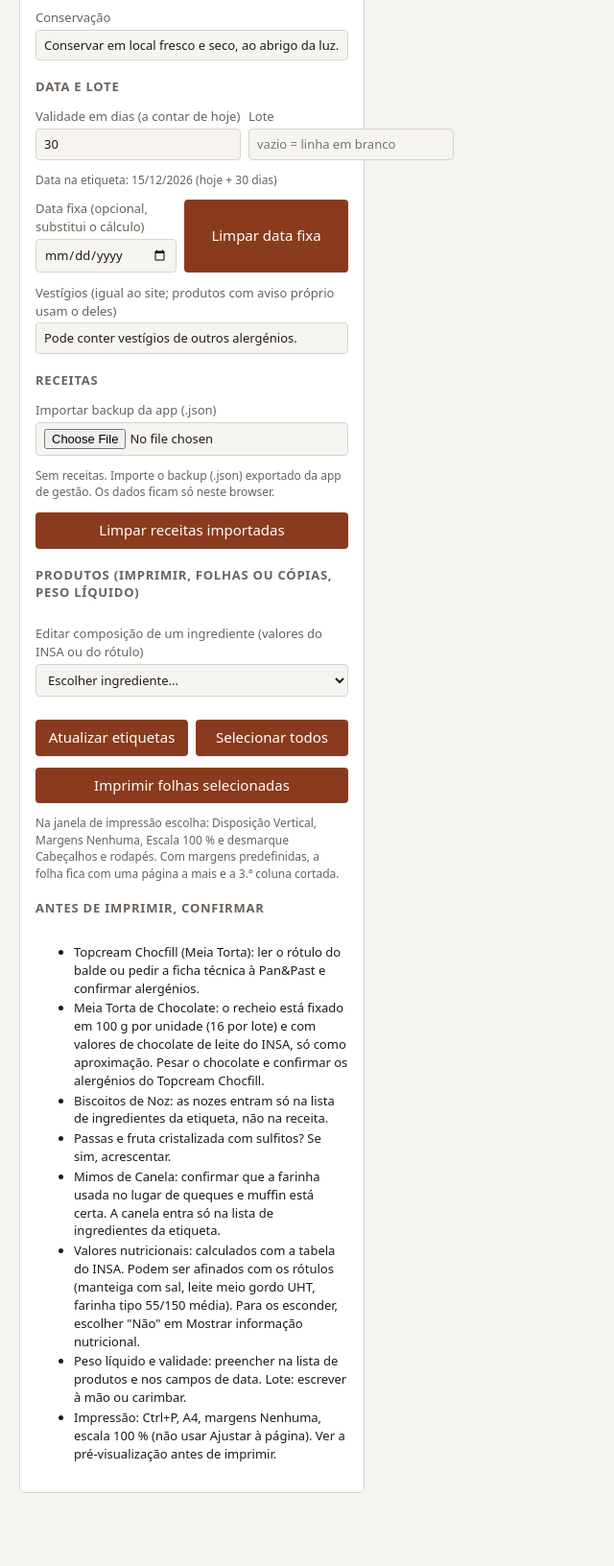
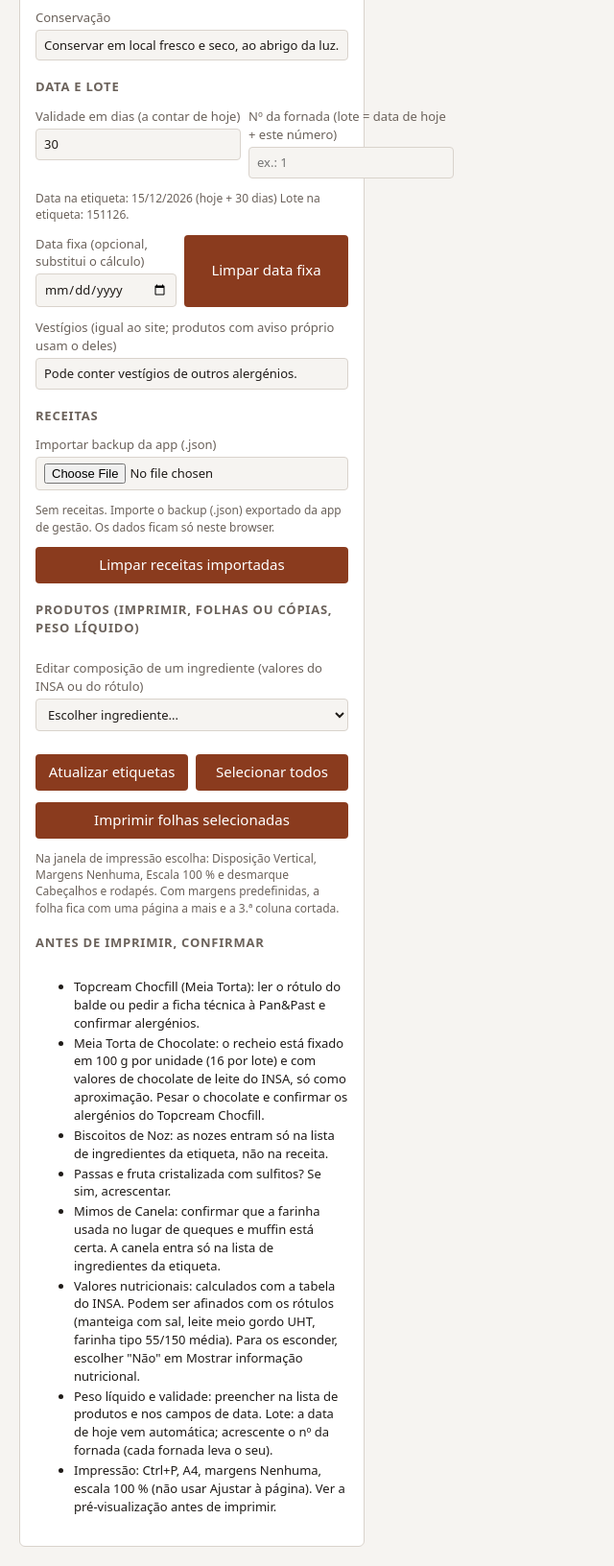
Before and after one commit to ferreiratiago1699-pixel/pastelaria-etiquetas, a plain HTML site: page index.html in a window 1280 px wide. Shown: the part 802-2434 px from the top of the page at 96% size, without its empty margins (0-640 px from the left). Before the commit the page ends 2378 px from the top, so only its background shows below. Drawn offline with Linux system fonts and the light colour scheme.

Commit message:
Lote automático: data de hoje + nº da fornada
Co-Authored-By: Claude Sonnet 5.5 <noreply@anthropic.com>
Claude-Session: https://claude.ai/code/session_01Y7UCvAMzGCusuWhsBg4cNo

```diff
--- a/index.html
+++ b/index.html
@@ -62,7 +62,7 @@ button{font:inherit;background:var(--acc);color:#fff;border:0;border-radius:4px;
   <label>Mostrar informação nutricional<select id="nu"><option value="1">Sim (valores médios estimados)</option><option value="0">Não</option></select></label>
   <label>Conservação<input id="cons" value="Conservar em local fresco e seco, ao abrigo da luz."></label>
   <h2>Data e lote</h2>
-  <div class="row"><label>Validade em dias (a contar de hoje)<input id="dd" type="number" min="0" value="30"></label><label>Lote<input id="lt" placeholder="vazio = linha em branco"></label></div>
+  <div class="row"><label>Validade em dias (a contar de hoje)<input id="dd" type="number" min="0" value="30"></label><label>Nº da fornada (lote = data de hoje + este número)<input id="lt" placeholder="ex.: 1"></label></div>
   <div class="pill" id="dpv"></div>
   <div class="row"><label>Data fixa (opcional, substitui o cálculo)<input id="dv" type="date"></label><button id="dl" type="button">Limpar data fixa</button></div>
   <label>Vestígios (igual ao site; produtos com aviso próprio usam o deles)<input id="vest" value="Pode conter vestígios de outros alergénios."></label>
@@ -85,7 +85,7 @@ button{font:inherit;background:var(--acc);color:#fff;border:0;border-radius:4px;
    <li>Passas e fruta cristalizada com sulfitos? Se sim, acrescentar.</li>
    <li>Mimos de Canela: confirmar que a farinha usada no lugar de queques e muffin está certa. A canela entra só na lista de ingredientes da etiqueta.</li>
    <li>Valores nutricionais: calculados com a tabela do INSA. Podem ser afinados com os rótulos (manteiga com sal, leite meio gordo UHT, farinha tipo 55/150 média). Para os esconder, escolher "Não" em Mostrar informação nutricional.</li>
-   <li>Peso líquido e validade: preencher na lista de produtos e nos campos de data. Lote: escrever à mão ou carimbar.</li>
+   <li>Peso líquido e validade: preencher na lista de produtos e nos campos de data. Lote: a data de hoje vem automática; acrescente o nº da fornada (cada fornada leva o seu).</li>
    <li>Impressão: Ctrl+P, A4, margens Nenhuma, escala 100 % (não usar Ajustar à página). Ver a pré-visualização antes de imprimir.</li>
   </ul>
  </div>
@@ -266,6 +266,7 @@ const f=(x,d)=>x.toFixed(d).replace(".",",");
 function nf(x){ if(x<0.05)return "0"; return f(x,1); }
 function dataEt(){ const v=$("dv").value; if(/^\d{4}-\d{2}-\d{2}$/.test(v)){ const [y,m,d]=v.split("-"); return d+"/"+m+"/"+y; }
  const n=Math.floor(+$("dd").value); if(!(n>0))return ""; const d=new Date(); d.setDate(d.getDate()+n); return String(d.getDate()).padStart(2,"0")+"/"+String(d.getMonth()+1).padStart(2,"0")+"/"+d.getFullYear(); }
+function loteTxt(){ const d=new Date(); const b=String(d.getDate()).padStart(2,"0")+String(d.getMonth()+1).padStart(2,"0")+String(d.getFullYear()).slice(2); const n=$("lt").value.trim(); return n?b+"-"+n:b; }
 function dataTxt(){ return dataEt()||"____/____/______"; }
 function etq(p,s,c){
  const v=c.per100;
@@ -292,7 +293,7 @@ function etq(p,s,c){
  '<tr><td>Fibra</td><td>'+nf(v[5])+' g</td></tr>'+
  '<tr><td>Proteínas</td><td>'+nf(v[6])+' g</td></tr>'+
  '<tr><td>Sal</td><td>'+salt+' g</td></tr></table>':'')+'</div>'+
- '<div class="ft"><b>Consumir de preferência antes de:</b> '+dataTxt()+' &nbsp; <b>Lote:</b> '+($("lt").value.trim()||"__________")+'<br>'+
+ '<div class="ft"><b>Consumir de preferência antes de:</b> '+dataTxt()+' &nbsp; <b>Lote:</b> '+loteTxt()+'<br>'+
  $("op_n").value+' · '+$("op_m").value+($("op_c").value?' · '+$("op_c").value:'')+'</div>';
  return e;
 }
@@ -300,6 +301,7 @@ function yPeso(p,s){ if(!p.bu||!s.wset)return null; const m=String(s.w).replace(
 function render(){
  const sh=$("sheet"); sh.innerHTML="";
  $("dpv").textContent=dataEt()?("Data na etiqueta: "+dataEt()+($("dv").value?" (data fixa)":" (hoje + "+Math.floor(+$("dd").value)+" dias)")):"Sem data: fica uma linha em branco para escrever à mão.";
+ $("dpv").textContent+="  Lote na etiqueta: "+loteTxt()+".";
  sh.className="sheet"+($("gd").value==="0"?" sg":"");
  const bn=t=>{const a=document.createElement("div");a.className="warn pan";a.textContent=t;sh.appendChild(a);};
  const W=+$("w").value||100,H=+$("h").value||65,m=+$("mg").value||0,g=+$("gp").value||0;
```
